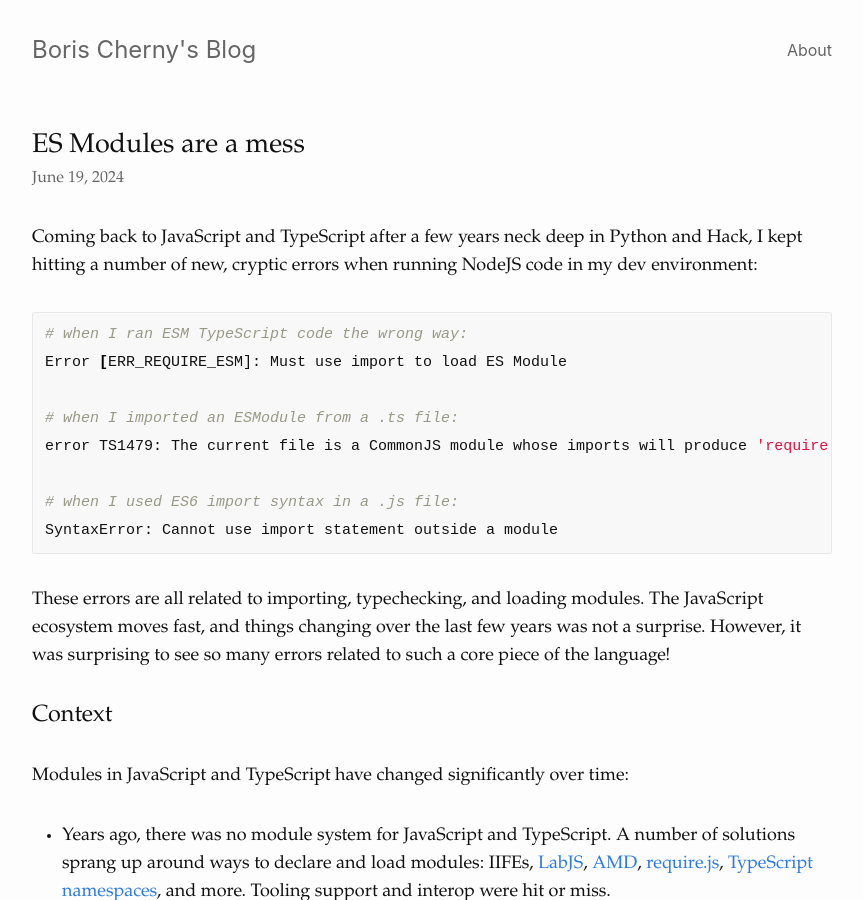
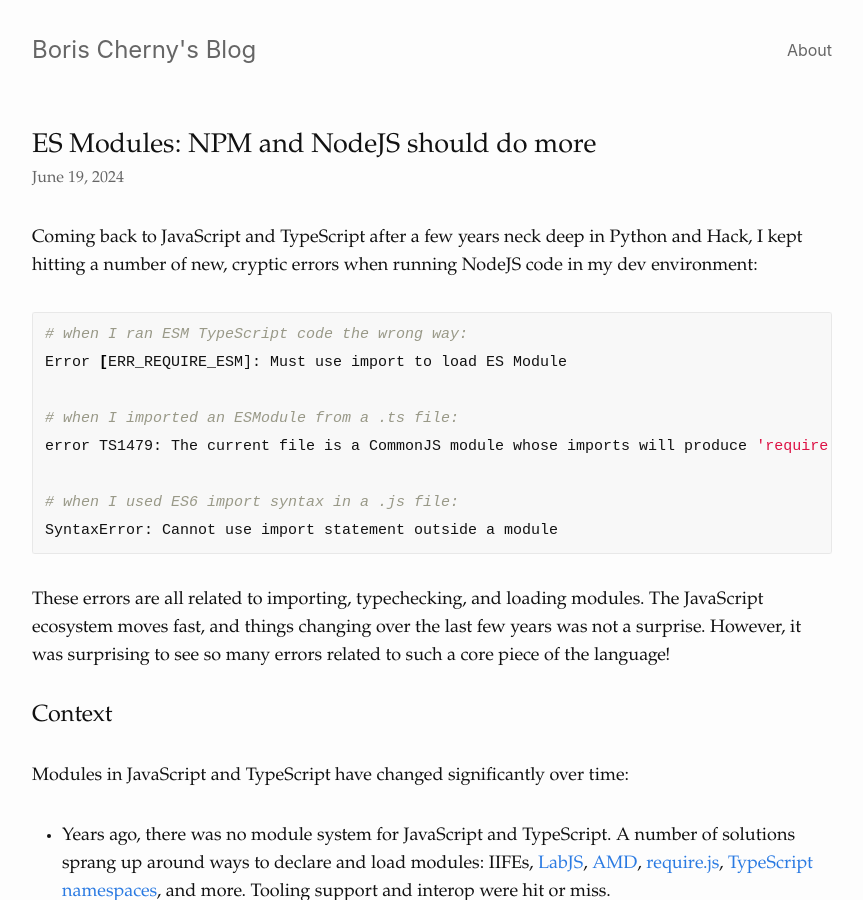
Before and after one commit to bcherny/bcherny.github.io, a Jekyll site: the page built from _posts/2024-07-19-ES-Modules-Are-A-Mess.md, in a window 1280 px wide and 900 px high. Shown: the whole window, without its empty margins (208-1071 px from the left). Built offline with Jekyll 4.4.1, drawn with Linux system fonts in a browser that asks for light colours.

Commit message:
Update 2024-07-19-ES-Modules-Are-A-Mess.md

```diff
--- a/_posts/2024-07-19-ES-Modules-Are-A-Mess.md
+++ b/_posts/2024-07-19-ES-Modules-Are-A-Mess.md
@@ -1,6 +1,6 @@
 ---
 layout: post
-title: 'ES Modules are a mess'
+title: 'ES Modules: NPM and NodeJS should do more'
 date: 2024-06-19
 categories: JavaScript, TypeScript
 ---
```
